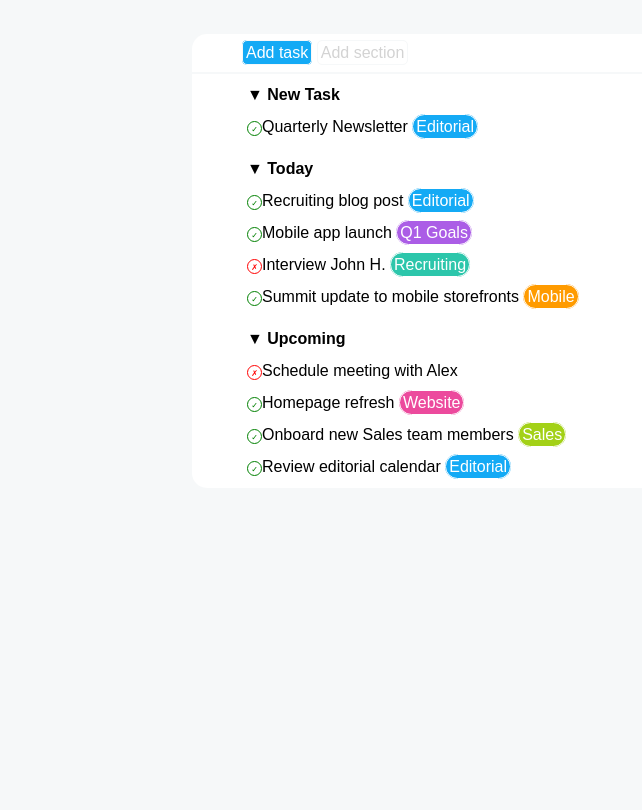
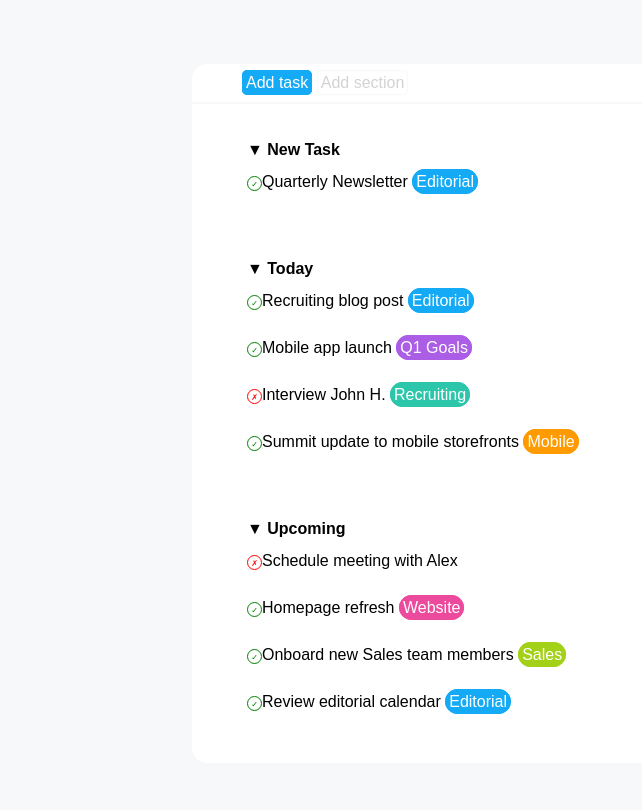
Before and after one commit to matteocovetti/html-css-toboolist, a plain HTML site: page index.html in a window 1280 px wide. Shown: the part 67-877 px from the top of the page, without its empty margins (0-642 px from the left). Before the commit the page ends 800 px from the top, so only its background shows below. Drawn offline with Linux system fonts and the light colour scheme.

Commit message:
add correzioni live coding

```diff
--- a/index.html
+++ b/index.html
@@ -20,17 +20,17 @@
             <hr>
             <div class="task">
                 <!-- prima lista -->
-                <ul>
+                <ul class="main-list">
                     <li class="titolo">&#9660; <strong>New Task</strong>
-                        <ul>
+                        <ul class="task-list">
                             <li><span class="circle">&check;</span>Quarterly Newsletter <span class="btn-task btn-blue">Editorial</span></li>
                         </ul>
                     </li>
                 </ul>
                 <!-- seconda lista -->
-                <ul>
+                <ul class="main-list">
                     <li class="titolo">&#9660; <strong>Today</strong>
-                        <ul>
+                        <ul class="task-list">
                             <li><span class="circle">&check;</span>Recruiting blog post <span class="btn-task btn-blue">Editorial</span></li>
                             <li><span class="circle">&check;</span>Mobile app launch <span class="btn-task btn-viola">Q1 Goals</span></li>
                             <li><span class="red-circle">&cross;</span>Interview John H. <span class="btn-task btn-verde">Recruiting</span></li>
@@ -39,9 +39,9 @@
                     </li>
                 </ul>
                 <!-- terza lista -->
-                <ul>
+                <ul class="main-list">
                     <li class="titolo">&#9660; <strong>Upcoming</strong>
-                        <ul>
+                        <ul class="task-list">
                             <li><span class="red-circle">&cross;</span>Schedule meeting with Alex</li>
                             <li><span class="circle">&check;</span>Homepage refresh <span class="btn-task btn-rosa">Website</span></li>
                             <li><span class="circle">&check;</span>Onboard new Sales team members <span class="btn-task btn-verde-chiaro">Sales</span></li>
--- a/style.css
+++ b/style.css
@@ -12,6 +12,7 @@ body{
 
 header{
     background-color: white;
+    padding: 15px 10px;
 }
 
 hr{
@@ -49,33 +50,52 @@ hr{
 }
 .btn-blue{
     background-color: #14aaf5;
+    border-color: #14aaf5;
 
 }
 .btn-viola{
-    background-color: #ab5de6
+    background-color: #ab5de6;
+    border-color: #ab5de6;
 }
 .btn-verde{
     background-color: #2cc6ab;
+    border-color: #2cc6ab;
 }
 .btn-arancione{
     background-color: #ff9b00;
+    border-color: #ff9b00;
 }
 .btn-rosa{
     background-color: #ec4a9d;
+    border-color: #ec4a9d;
 }
 .btn-verde-chiaro{
     background-color: #a3d117;
+    border-color: #a3d117;
 }
 /* contenuto */
 .top{
     padding: 10px;
     padding-left: 50px;
 }
-
+.titolo{
+    padding: 5px;
+}
+.task{
+    padding: 10px;
+    padding-left: 50px;
+}
 /* lista */
 ul{
     list-style: none;
     line-height: 2;
+}
+.main-list > li {
+    padding-top: 20px;
+    padding-bottom: 20px;
+}
+.task-list > li{
+    margin-bottom: 15px;
 }
 
 .circle{
@@ -98,9 +118,3 @@ ul{
     font-size: 8px;
     color: red;
 }
-.titolo{
-    padding: 5px;
-}
-.task{
-    padding-left: 50px;
-}
```
